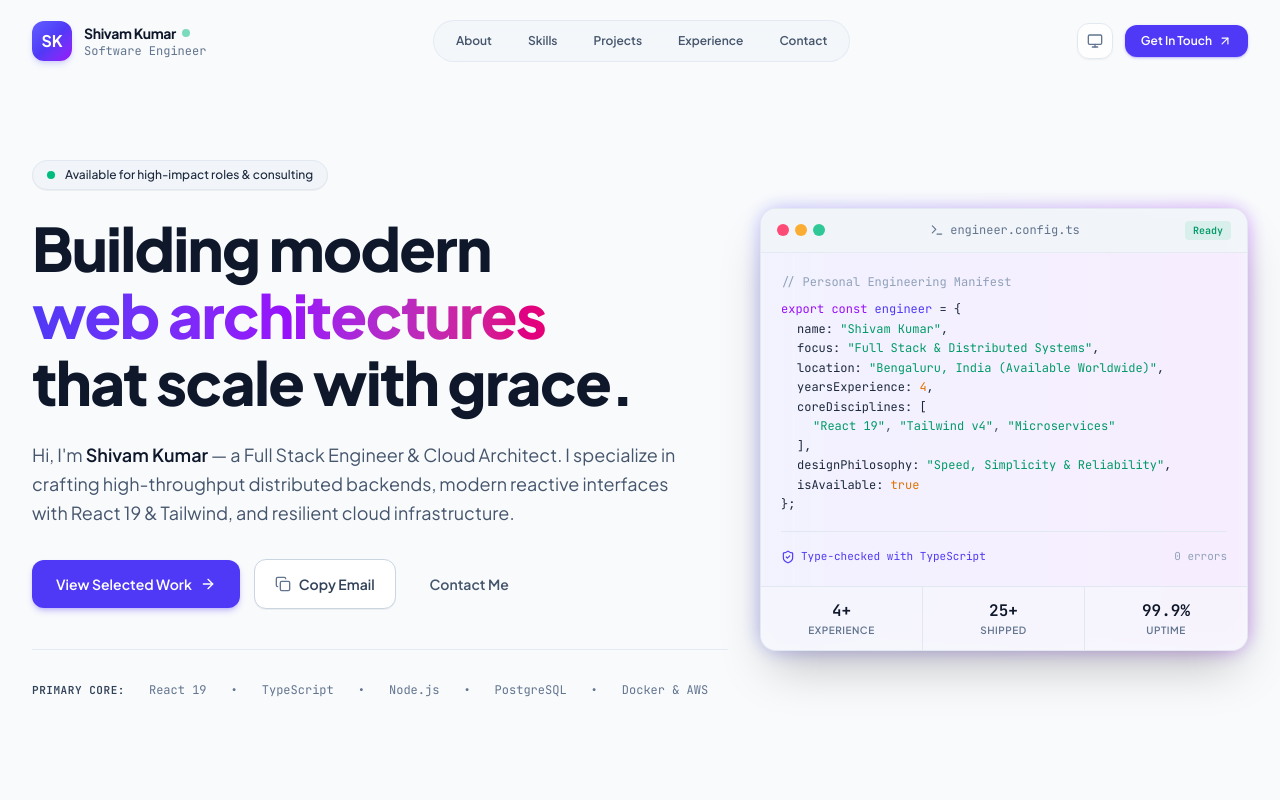
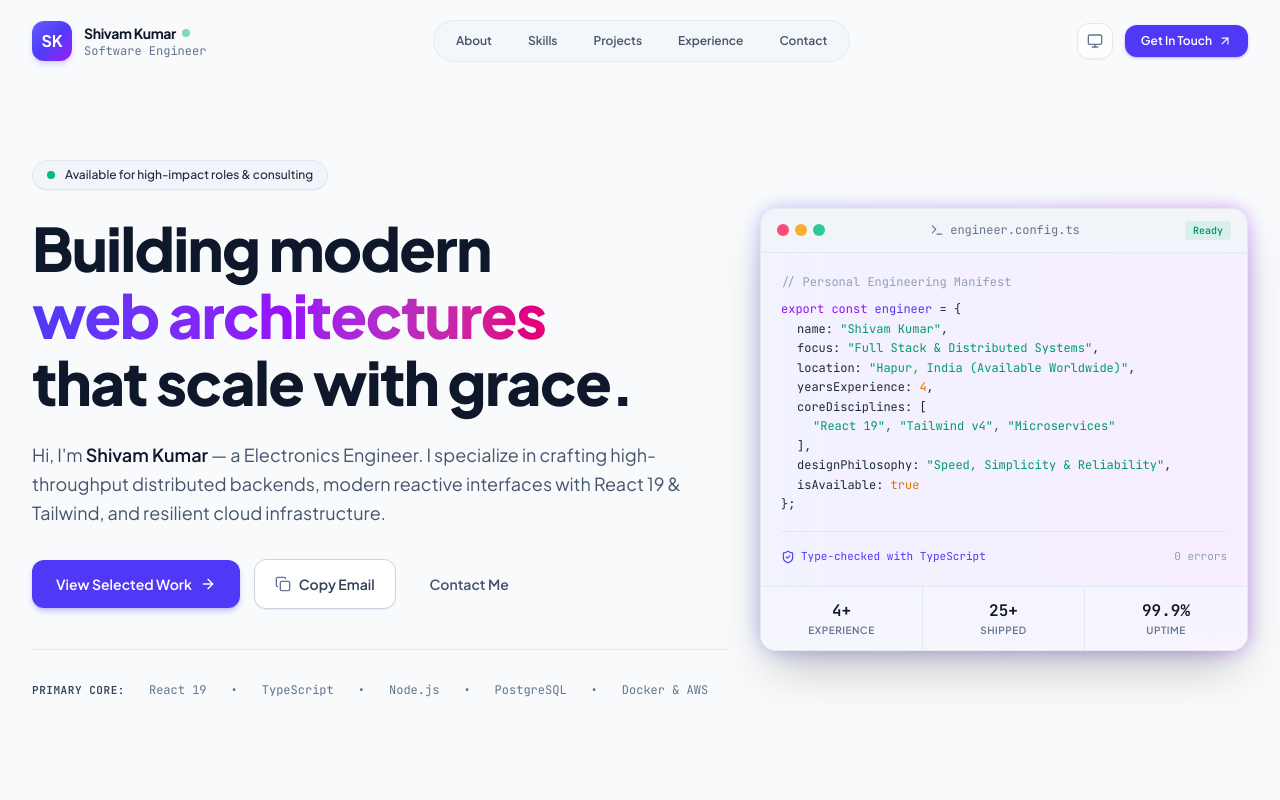
Before and after one commit to shivamkumar063/my-portfolio, a React (Vite) app: page / in a window 1280 px wide. Shown: the top 800 px of the page. Built offline with nearby package versions, Linux system fonts and the light colour scheme.

Commit message:
Update my portfolio info

```diff
--- a/src/data/portfolioData.js
+++ b/src/data/portfolioData.js
@@ -1,14 +1,15 @@
+////////////////////////////introduction/////////////////////////////////////////
 export const portfolioData = {
   profile: {
     name: "Shivam Kumar",
-    role: "Full Stack Engineer & Cloud Architect",
-    tagline: "Crafting robust distributed systems, high-performance web applications, and intuitive user experiences.",
-    bio: "I am a full-stack engineer passionate about building scalable digital products from ground zero to production. With deep expertise across modern JavaScript/TypeScript ecosystems, cloud-native architectures, and distributed systems, I bridge the gap between pixel-perfect design and bulletproof backends.",
-    location: "Bengaluru, India (Available Worldwide)",
+    role: "Electronics Engineer",
+    tagline: "Working with the microcontroller Atmega1284p and Atmega328p",
+    bio: "I am a electronics engineer passionate about building scalable embadded and automatiobn products from ground zero to production. With deep expertise across arduino IDE.",
+    location: "Hapur, India (Available Worldwide)",
     status: "Available for high-impact roles & consulting",
     statusAvailable: true,
-    email: "shivam.dev.build@gmail.com",
-    github: "https://github.com",
+    email: "shivamkumarecee@gmail.com",
+    github: "shivamkumar063",
     linkedin: "https://linkedin.com",
     twitter: "https://twitter.com",
     yearsOfExp: "4+",
@@ -16,7 +17,7 @@ export const portfolioData = {
     happyUsers: "150K+",
     codeQuality: "99.9%"
   },
-
+///////////////////////////skills//////////////////////////////////////////////
   skills: [
     { name: "React 19 & Next.js", category: "frontend", level: "Advanced", icon: "Code2" },
     { name: "TypeScript", category: "frontend", level: "Expert", icon: "FileCode" },
@@ -33,7 +34,7 @@ export const portfolioData = {
     { name: "REST & GraphQL APIs", category: "architecture", level: "Expert", icon: "Cpu" },
     { name: "Web Security & Auth (JWT/OAuth)", category: "architecture", level: "Advanced", icon: "ShieldCheck" }
   ],
-
+///////////////////////////projects//////////////////////////////////////////////
   projects: [
     {
       id: "money-tracker",
@@ -150,7 +151,7 @@ export const portfolioData = {
       metrics: "100% WCAG AAA pass"
     }
   ],
-
+///////////////////////experience/////////////////////////////////////////////////
   experiences: [
     {
       period: "2024 — Present",
```
